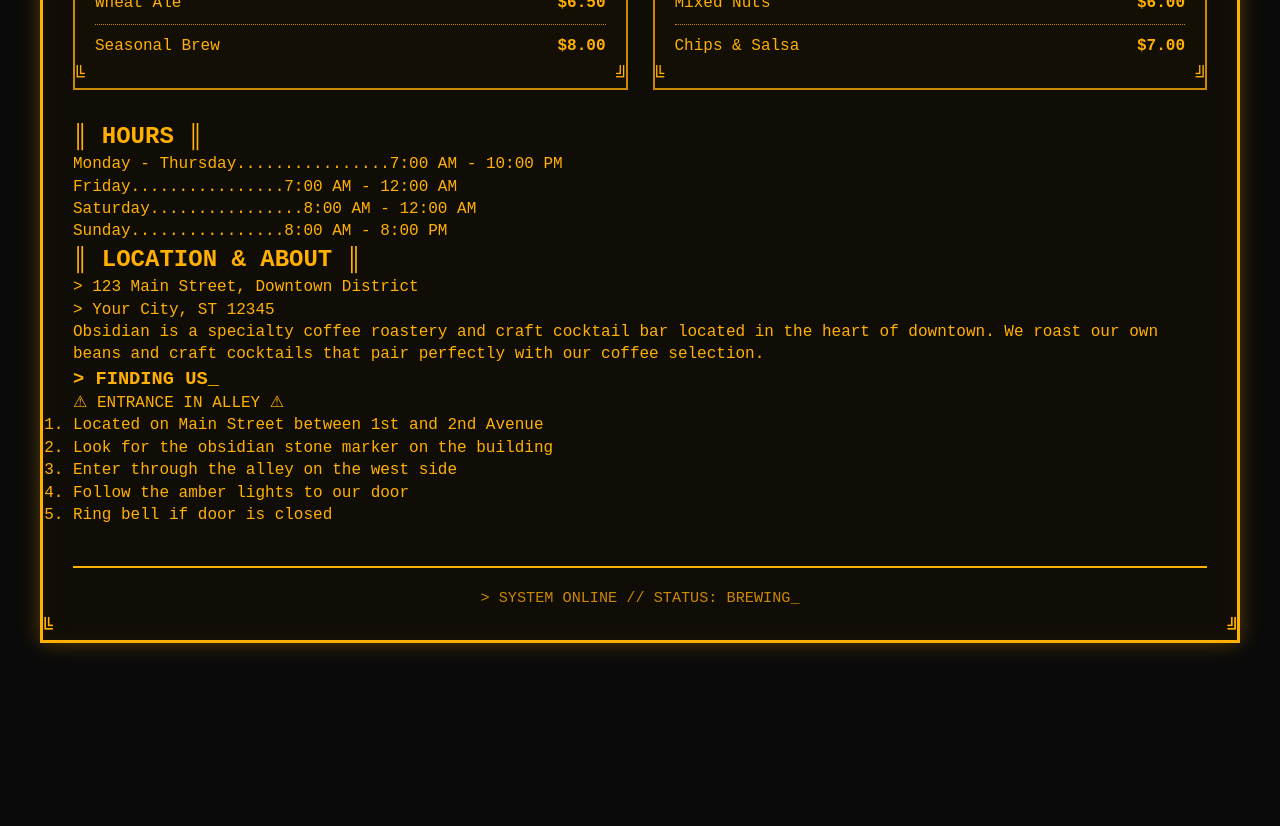
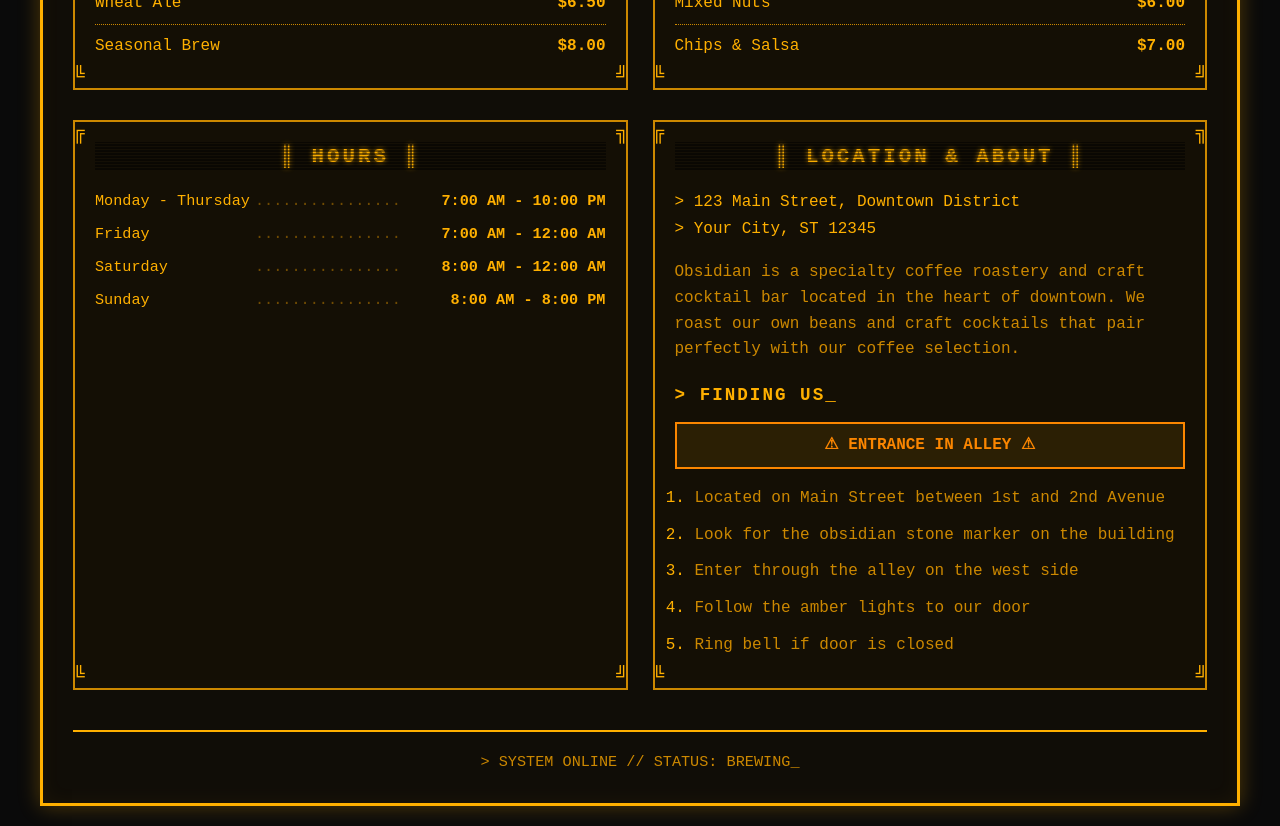
Before and after one commit to lddorse/obsidian, a React (Vite) app: page / in a window 1280 px wide. Shown: the part 1320-2146 px from the top of the page. Before the commit the page ends 1983 px from the top, so only its background shows below. Built offline with nearby package versions, Linux system fonts and the light colour scheme.

Commit message:
Update App.css

```diff
--- a/src/App.css
+++ b/src/App.css
@@ -367,3 +367,150 @@ body {
 .menu-item:hover .item-name {
   text-shadow: 0 0 8px #ffb000;
 }
+/* Info Grid Layout */
+.info-grid {
+  display: grid;
+  grid-template-columns: repeat(2, 1fr);
+  gap: 25px;
+  margin: 30px 0;
+  position: relative;
+  z-index: 1;
+}
+
+.info-section {
+  display: flex;
+  flex-direction: column;
+}
+
+.info-frame {
+  border: 2px solid #cc8800;
+  padding: 20px;
+  background: rgba(30, 20, 0, 0.3);
+  position: relative;
+  flex: 1;
+}
+
+.info-frame h2 {
+  color: #ffb000;
+  text-shadow: 0 0 5px #ffb000;
+  margin-bottom: 20px;
+  font-size: 1.3em;
+  text-align: center;
+  letter-spacing: 3px;
+  position: relative;
+}
+
+.info-frame h2::before {
+  content: "";
+  position: absolute;
+  top: 0;
+  left: 0;
+  right: 0;
+  bottom: 0;
+  background: linear-gradient(
+    rgba(0, 0, 0, 0) 50%,
+    rgba(0, 0, 0, 0.5) 50%
+  );
+  background-size: 100% 3px;
+  pointer-events: none;
+  animation: scanline 8s linear infinite;
+  z-index: 1;
+}
+
+/* Hours Styles */
+.hours-list {
+  display: flex;
+  flex-direction: column;
+  gap: 12px;
+}
+
+.hours-item {
+  display: flex;
+  align-items: center;
+  color: #ffb000;
+  font-size: 0.95em;
+}
+
+.hours-day {
+  min-width: 160px;
+}
+
+.hours-dots {
+  flex: 1;
+  color: #cc8800;
+  opacity: 0.5;
+  overflow: hidden;
+  white-space: nowrap;
+}
+
+.hours-time {
+  text-align: right;
+  font-weight: bold;
+}
+
+/* Location Styles */
+.location-content {
+  display: flex;
+  flex-direction: column;
+  gap: 20px;
+}
+
+.location-address {
+  display: flex;
+  flex-direction: column;
+  gap: 5px;
+}
+
+.terminal-line {
+  color: #ffb000;
+  font-size: 1em;
+}
+
+.location-about p {
+  color: #cc8800;
+  line-height: 1.6;
+}
+
+.location-directions h3 {
+  color: #ffb000;
+  font-size: 1.1em;
+  margin-bottom: 15px;
+  letter-spacing: 2px;
+}
+
+.alley-notice {
+  background: rgba(255, 176, 0, 0.1);
+  border: 2px solid #ff8800;
+  color: #ff8800;
+  padding: 10px;
+  text-align: center;
+  margin-bottom: 15px;
+  font-weight: bold;
+  animation: pulse 2s ease-in-out infinite;
+}
+
+@keyframes pulse {
+  0%, 100% { opacity: 1; }
+  50% { opacity: 0.7; }
+}
+
+.directions-list {
+  color: #cc8800;
+  padding-left: 20px;
+  line-height: 1.8;
+}
+
+.directions-list li {
+  margin-bottom: 8px;
+}
+
+.directions-list li::marker {
+  color: #ffb000;
+}
+
+/* Mobile Responsive */
+@media (max-width: 968px) {
+  .info-grid {
+    grid-template-columns: 1fr;
+  }
+}
```
